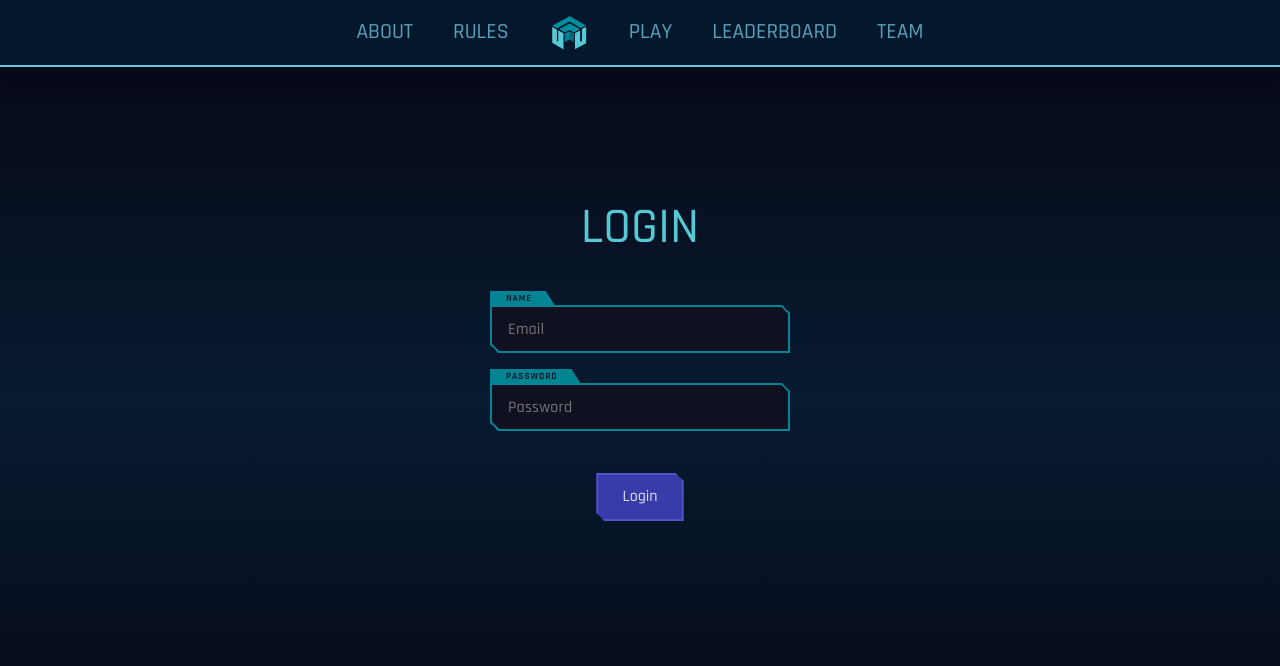
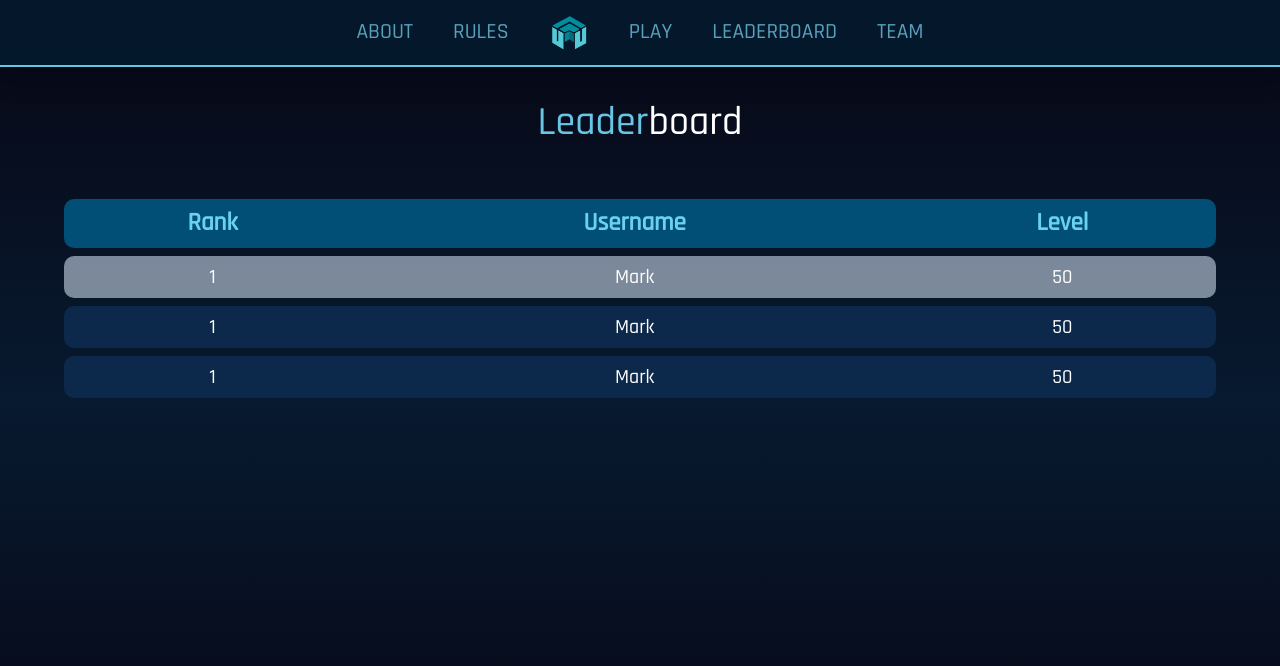
Before and after one commit to ishivanshgoel/Paradox-2021, a React (Create React App) app in the folder client/: page /user/leaderboard in a window 1280 px wide. Before the commit this address led to /user. Shown: the top 666 px of the page. Built offline with nearby package versions, Linux system fonts and the light colour scheme; no server answers.

Commit message:
Leaderboard html css done

```diff
--- a/client/src/Data/Rules.js
+++ b/client/src/Data/Rules.js
@@ -1,8 +1,8 @@
 const Rules = [
     "At each level, the participants will encounter a number of clues which shall all, together, point to one final answer. Each level has only one correct answer.",
     "It is compulsary for all participants to join our discord server. All official hints will be released on the discord server.",
-    "Answers will always be lower-case, alphanumeric and will contain no spaces. Special characters are not allowed. Beware of the spelling you enter. For example, if the answer is 221-B Baker Street, you would type it in as “221bbakerstreet”.",
-    "Direct messaging any admin for clues, hints, lead confirmations is not allowed. Participants could use the general chat in the discord server for any queries.",
+    "Answers will always be in lower-case, alphanumeric and will contain no spaces. Special characters are not allowed. Beware of the spelling you enter. For example, if the answer is 221-B Baker Street, you would type it in as “221bbakerstreet”.",
+    "Directly messaging any admin for clues, hints or lead confirmations is not allowed. Participants could use the general chat in the discord server for any queries.",
     "Team play, answer sharing and collaborating with other participants is not allowed and any such activity can lead to disqualification of the people involved."
 ]
 
--- a/client/src/Data/Teams.js
+++ b/client/src/Data/Teams.js
@@ -1,5 +1,6 @@
 //images
 import shivanshgoel from '../Static/shivanshgoel.jpeg'
+import sanikakulkarni from '../Static/sanikakulkarni.jpg'
 
 const team = [
     {
@@ -24,10 +25,10 @@ const team = [
         firstname: "Sanika",
         lastname: "Kulkarni",
         tagline: "Some quick example",
-        email: "example@gmail.com",
+        email: "sanika.k.goa@gmail.com",
         github: "saniikakulkarni",
         linkedin: "",
-        image: ""
+        image: sanikakulkarni
     },
     {
         firstname: "Prabhat",
--- /dev/null
+++ b/client/src/components/User/Leaderboard.css
@@ -0,0 +1,59 @@
+.Leaderboard_tablediv
+{
+    margin:2% auto;
+    width:90%;
+    align-items: center;
+}
+.Leaderboard_table
+{
+    text-align: center;
+    width:100%;
+    border-collapse:separate;
+    border-spacing: 0 8px;
+}
+.Leaderboard_text
+{
+    color:white;
+    margin:1%;
+    padding:1%;
+    text-align:center;
+    font-size:40px;
+}
+.Leaderboard_row
+{
+    font-size:20px;
+    background:#0c294b;
+    cursor:pointer;
+    transition: ease-in-out 0.1s;
+}
+.Leaderboard_row:hover
+{
+    transform:scale(1.008);
+    background:#0f345e;
+}
+.Leaderboard_head th:first-child { border-top-left-radius: 10px; }
+.Leaderboard_head th:last-child { border-top-right-radius: 10px; }
+.Leaderboard_head th:first-child { border-bottom-left-radius: 10px; }
+.Leaderboard_head th:last-child { border-bottom-right-radius: 10px; }
+.Leaderboard_row td:first-child { border-top-left-radius: 10px; }
+.Leaderboard_row td:last-child { border-top-right-radius: 10px; }
+.Leaderboard_row td:first-child { border-bottom-left-radius: 10px; }
+.Leaderboard_row td:last-child { border-bottom-right-radius: 10px; }
+
+.Leaderboard_head
+{
+    font-size:25px;
+    color:rgba(118, 223, 255, 0.9);
+    background:rgba(1, 92, 134, 0.836)
+}
+.blueheading
+{
+    color:rgba(118, 223, 255, 0.877);
+}
+.Current_user
+{
+    font-size:20px;
+    background:#b7c5d6a9;
+    cursor:pointer;
+    transition: ease-in-out 0.1s;
+}
--- a/client/src/components/User/Leaderboard.js
+++ b/client/src/components/User/Leaderboard.js
@@ -1,6 +1,7 @@
 import React,{ useState, useEffect } from 'react'
 import { useSelector } from 'react-redux'
 import { useHistory } from 'react-router-dom'
+import './Leaderboard.css'
 
 //loading screen
 import LoaderHook from '../Loader/LoaderHook'
@@ -27,19 +28,49 @@ function Leaderboard() {
     },[])
 
     //fetch from store
-    const user = useSelector(state => state.user)
-
+    //useSelector(state => state.user)
+    const user = true
     const history = useHistory()
 
     if(user){
         return(
-            data ? (
-                <div>
-                    {loading}
-                    TABLE
-                    { console.log(data) }
+            <div className="Leaderboard_heading">
+                <div className="Leaderboard_text">
+                    <span className="blueheading">Leader</span><span>board</span>
                 </div>
-            ):(null)
+                <div className="Leaderboard_tablediv">
+                      <table className="Leaderboard_table" cellPadding="6" cellSpacing="3">
+                        <tr className="Leaderboard_head">
+                            <th scope="col">Rank</th>
+                            <th scope="col">Username</th>
+                            <th scope="col">Level</th>
+                        </tr>
+                        <tr className="Current_user Leaderboard_row">
+                            <td scope="row">1</td>
+                            <td>Mark</td>
+                            <td>50</td>
+                        </tr>
+                        <tr className="Leaderboard_row">
+                            <td scope="row">1</td>
+                            <td>Mark</td>
+                            <td>50</td>
+                        </tr>
+                        <tr className=" Leaderboard_row">
+                            <td scope="row">1</td>
+                            <td>Mark</td>
+                            <td>50</td>
+                        </tr>
+                    </table>
+                </div>
+            </div>
+
+
+            // data ? (
+            //     <div>
+            //         {loading}
+            //         { console.log(data.score) }
+            //     </div>
+            // ):(null)
         )
     }
 
--- a/client/src/components/User/Play.js
+++ b/client/src/components/User/Play.js
@@ -1,7 +1,7 @@
 import React from 'react'
 import { useHistory } from 'react-router-dom'
 import { useSelector } from 'react-redux'
-import Countdown from './countdown'
+import Countdown from './Countdown'
 import Playarea from './Playarea'
 
 /**
--- a/client/src/components/User/Playarea.js
+++ b/client/src/components/User/Playarea.js
@@ -1,7 +1,6 @@
 import React from 'react'
 import './Playarea.css'
 import demo from './demo.jpg';
-import youtube from './youtube.jpg'
 
 const Playarea = ()=>{
     function add_class()
```
Also changed, not shown: client/src/App.css (+22 -24 lines), client/src/components/User/countdown.css (+12 -13 lines), client/src/Static/sanikakulkarni.jpg (added), 1 other file (tests, documents, lock files or other folders).
